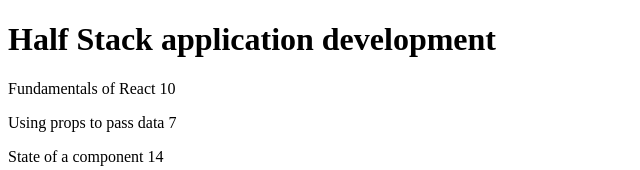
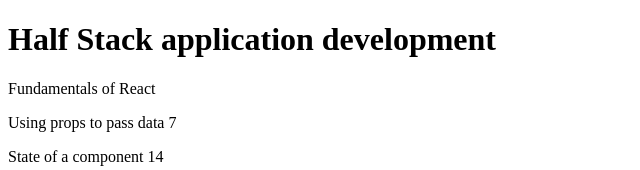
Before and after one commit to heidi37/full-stack-open, a React (Vite) app in the folder part1/courseinfo/: page / in a window 1280 px wide. Shown: the top 170 px of the page, without its empty margins (0-640 px from the left). Built offline with nearby package versions, Linux system fonts and the light colour scheme; the HTML template or start-up script is replaced by a standard one.

Commit message:
[TASK] Complete exercise 1.3

```diff
--- a/part1/courseinfo/src/App.jsx
+++ b/part1/courseinfo/src/App.jsx
@@ -4,18 +4,24 @@ import Total from './Total'
 
 const App = () => {
   const course = 'Half Stack application development'
-  const part1 = 'Fundamentals of React'
-  const exercises1 = 10
-  const part2 = 'Using props to pass data'
-  const exercises2 = 7
-  const part3 = 'State of a component'
-  const exercises3 = 14
+  const part1 = {
+    name: 'Fundamentals of React',
+    exercises: 10
+  }
+  const part2 = {
+    name: 'Using props to pass data',
+    exercises: 7
+  }
+  const part3 = {
+    name: 'State of a component',
+    exercises: 14
+  }
 
   return (
     <div>
       <Header course={course}/>
-      <Content part1={part1} exercises1={exercises1} part2={part2} exercises2={exercises2} part3={part3} exercises3={exercises3} />
-      <Total total={exercises1 + exercises2 + exercises3} />
+      <Content part1={part1} part2={part2} part3={part3} />
+      <Total total={part1.exercises + part2.exercises + part3.exercises} />
     </div>
   )
 }
--- a/part1/courseinfo/src/Content.jsx
+++ b/part1/courseinfo/src/Content.jsx
@@ -1,11 +1,11 @@
 import Part from './Part'
 
-const Content = ( {part1, exercises1, part2, exercises2, part3, exercises3}) => {
+const Content = ( { part1, part2, part3 }) => {
   return (
     <>
-       <Part part={part1} exercises={exercises1} />
-       <Part part={part2} exercises={exercises2} />
-       <Part part={part3} exercises={exercises3} />
+       <Part part={part1.name} exercises={part1.exercies} />
+       <Part part={part2.name} exercises={part2.exercises} />
+       <Part part={part3.name} exercises={part3.exercises} />
     </>
   )
 }
```
